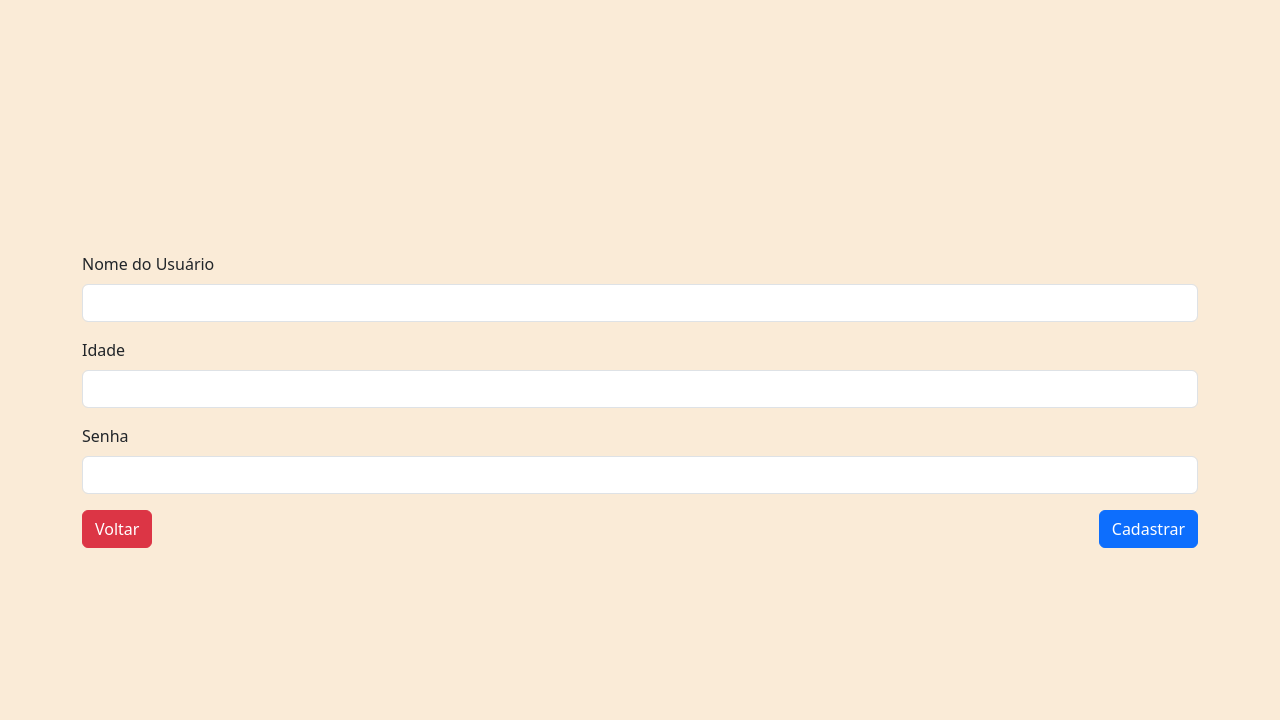
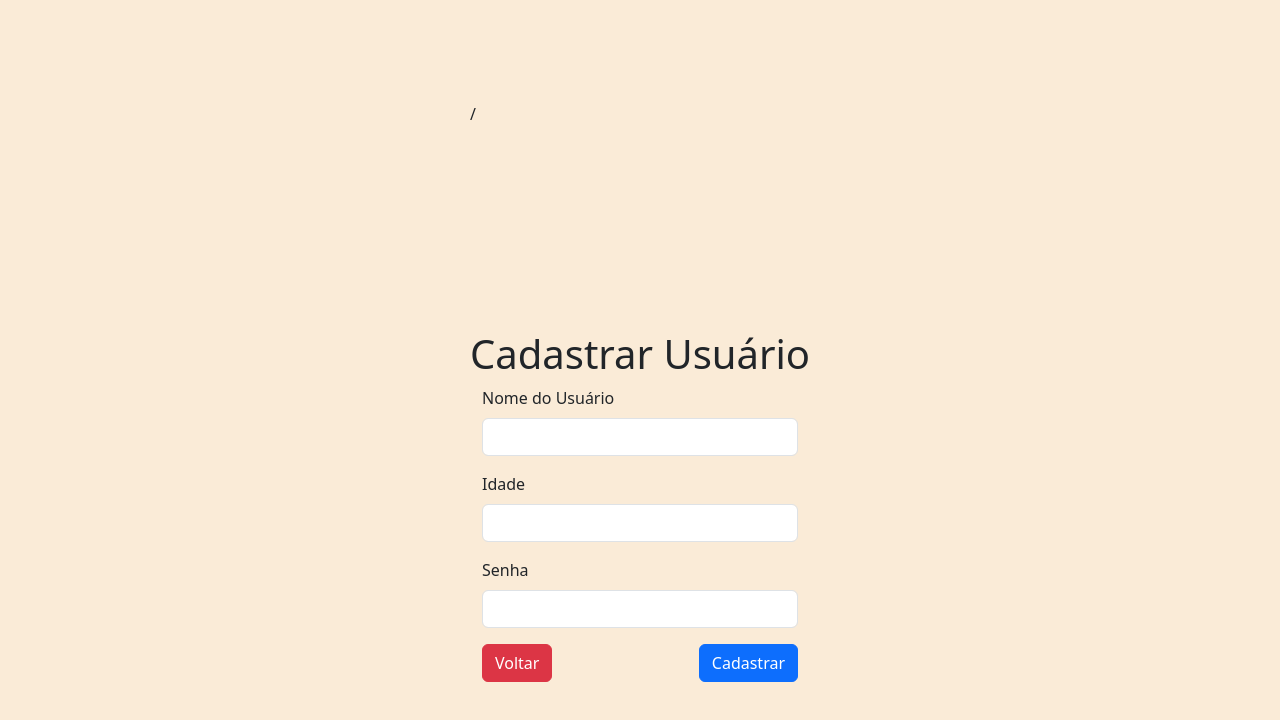
Before and after one commit to VitorRovaniMarcelino/APIs, a plain HTML site: page Frontend/cadastroUsuario/index.html in a window 1280 px wide. Drawn offline with nearby package versions, Linux system fonts and the light colour scheme; no server answers.

Commit message:
Criação cadastro usuários

```diff
--- a/Frontend/cadastroUsuario/index.html
+++ b/Frontend/cadastroUsuario/index.html
@@ -1,4 +1,4 @@
-<!DOCTYPE html>
+/<!DOCTYPE html>
 <html lang="en">
 
 <head>
@@ -11,8 +11,9 @@
 </head>
 
 <body style="background-color: antiquewhite;">
-  <div class="forms">
-    <form class="container">
+  <div>
+    <h1>Cadastrar Usuário</h1>
+    <form class="container" onsubmit="cadastroUsuario(event)">
       <div class="mb-3">
         <label for="nome" class="form-label">Nome do Usuário</label>
         <input type="text" class="form-control" id="nome" aria-describedby="emailHelp">
--- a/Frontend/cadastroUsuario/script.js
+++ b/Frontend/cadastroUsuario/script.js
@@ -1,17 +1,38 @@
-fetch("http://localhost:3000/usuario").then(async res=>{
-    if(!res.ok){
-        throw new Error("Erro ao buscar usuários");
-    }
 
-    return res.json();
-}).then(usuarios=>{
-    const listaUsuarios = document.getElementById("lista-usuarios");
-    usuarios.forEach(usuario => {
-        console.log(usuario.Nome);
-        listaUsuarios.innerHTML += `<li class="list-group-item">${usuario.Nome}</li>`;
-    });
+function cadastroUsuario(event) {
+    event.preventDefault();
 
-})
-.catch(err=>{
-    console.error(err);
-});
+    // console.log(event);
+    // console.log(event.target);
+    // console.log(event.target.nome);
+    // console.log(event.target.nome.value);
+
+    let nome = event.target.nome.value;
+    let idade = event.target.idade.value;
+    let senha = event.target.senha.value;
+
+    fetch('http://localhost:3000/usuarios', {
+
+        method: 'POST',
+
+        headers: {
+
+            'Content-Type': 'application/json'
+
+        },
+
+        body: JSON.stringify({
+            "Nome": nome,
+            "Idade": idade,
+            "Senha": senha
+        })
+
+    })
+
+        .then(response => response.json())
+
+        .then(data => console.log(data))
+
+        .catch(error => console.log(error));
+
+}
--- a/Frontend/cadastroUsuario/style.css
+++ b/Frontend/cadastroUsuario/style.css
@@ -1,11 +1,18 @@
-.forms{
+/*.forms{
     display: flex;
     justify-content: center;
     align-items: center;
     height: 100vh;
-}
+}*/
 
 .botoes{
     display: flex;
     justify-content: space-between;
 }
+
+body{
+    display: grid;
+    justify-content: center;
+    align-items: center;
+    height: 100vh;
+}
```
